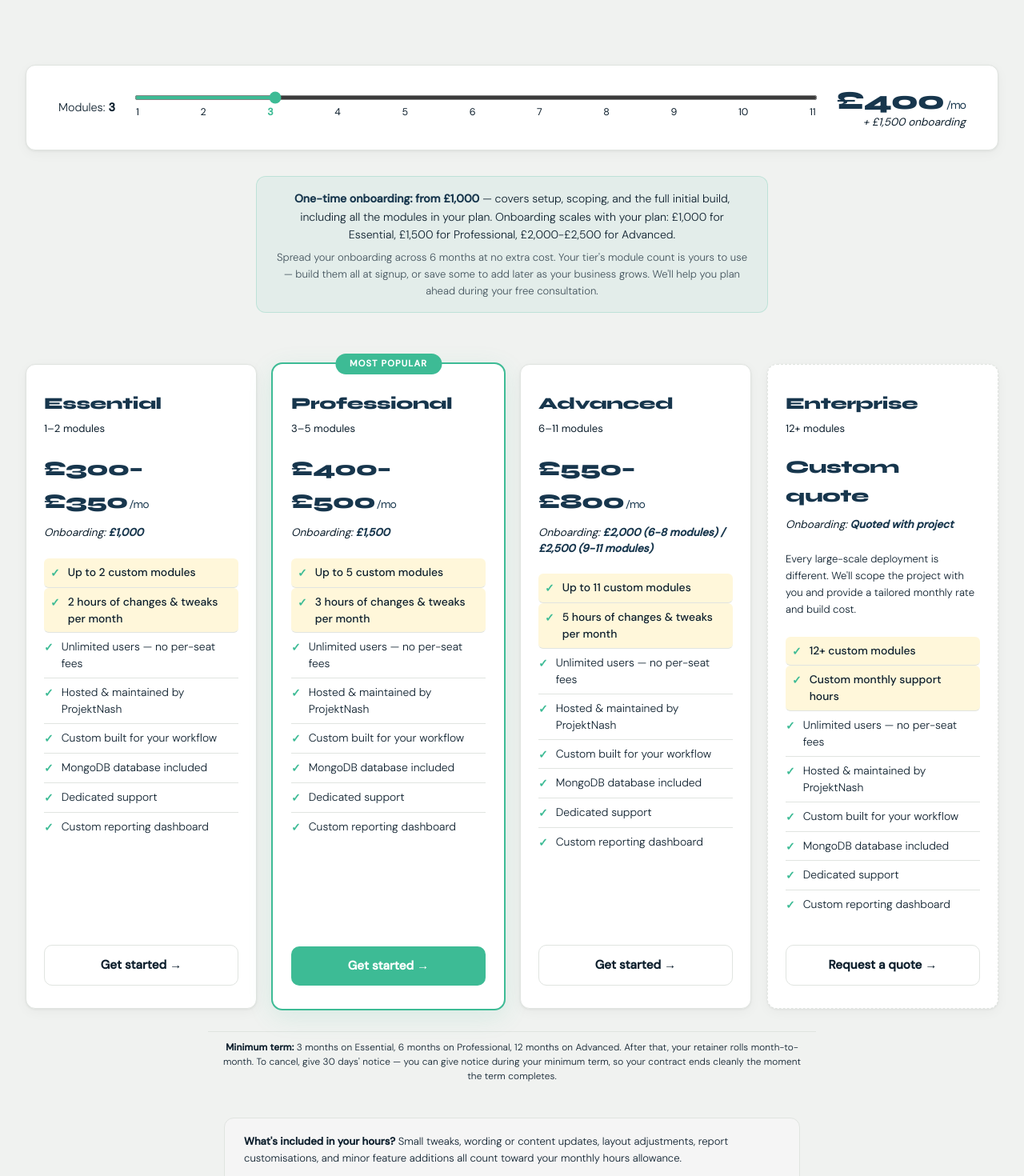
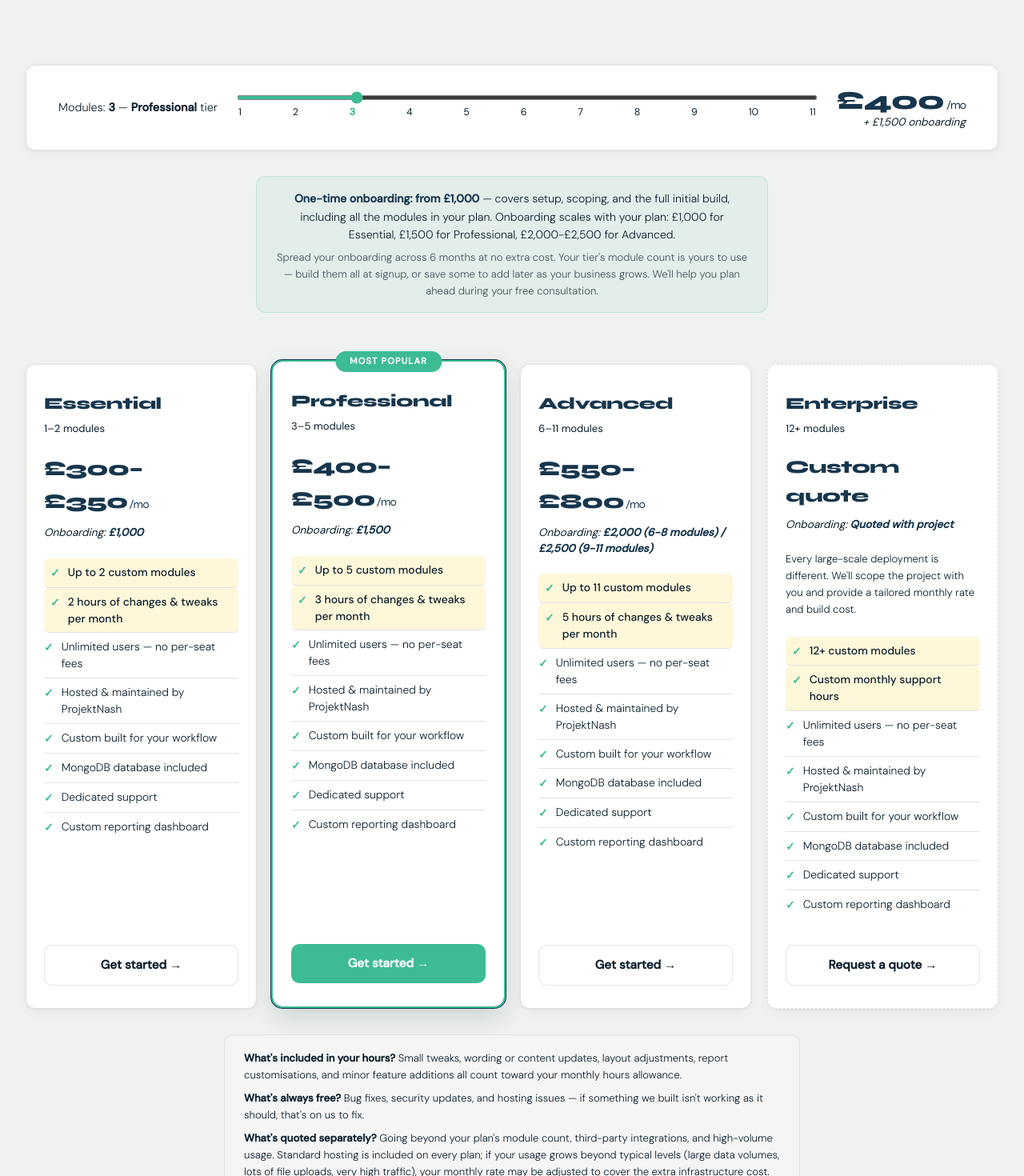
Before and after one commit to ProjektNash/Website, a React (Vite) app: page /pricing in a window 1280 px wide. Shown: the part 220-1690 px from the top of the page at 80% size. Built offline with nearby package versions, Linux system fonts and the light colour scheme.

Commit message:
Update: ...

```diff
--- a/src/components/Pricing.jsx
+++ b/src/components/Pricing.jsx
@@ -12,6 +12,7 @@ const onboardingFor = modules => {
   return null
 }
 const hoursLabel = n => `${n} ${n === 1 ? 'hour' : 'hours'} of changes & tweaks per month`
+const tierFor = modules => PLANS.find(p => !p.custom && modules >= p.minModules && modules <= p.maxModules)?.name
 
 const SHARED_FEATURES = [
   'Unlimited users — no per-seat fees',
@@ -77,7 +78,7 @@ export default function Pricing() {
 
         <div className={styles.sliderBox}>
           <div className={styles.sliderRow}>
-            <span className={styles.sliderLabel}>Modules: <strong>{modules}</strong></span>
+            <span className={styles.sliderLabel}>Modules: <strong>{modules}</strong> — <strong>{tierFor(modules)}</strong> tier</span>
             <div className={styles.sliderTrack}>
               <input
                 type="range"
@@ -111,7 +112,7 @@ export default function Pricing() {
           {PLANS.map(plan => (
             <div
               key={plan.name}
-              className={`${styles.planCard} ${plan.popular ? styles.planPopular : ''} ${plan.custom ? styles.planEnterprise : ''}`}
+              className={`${styles.planCard} ${plan.popular ? styles.planPopular : ''} ${plan.custom ? styles.planEnterprise : ''} ${tierFor(modules) === plan.name ? styles.planActive : ''}`}
             >
               {plan.popular && <div className={styles.popularBadge}>Most Popular</div>}
               <h3>{plan.name}</h3>
@@ -190,10 +191,6 @@ export default function Pricing() {
           ))}
         </div>
 
-        <div className={styles.termNote}>
-          <strong>Minimum term:</strong> 3 months on Essential, 6 months on Professional, 12 months on Advanced. After that, your retainer rolls month-to-month. To cancel, give 30 days' notice — you can give notice during your minimum term, so your contract ends cleanly the moment the term completes.
-        </div>
-
         <div className={styles.hoursNote}>
           <p><strong>What's included in your hours?</strong> Small tweaks, wording or content updates, layout adjustments, report customisations, and minor feature additions all count toward your monthly hours allowance.</p>
           <p><strong>What's always free?</strong> Bug fixes, security updates, and hosting issues — if something we built isn't working as it should, that's on us to fix.</p>
--- a/src/components/modules/Pricing.module.css
+++ b/src/components/modules/Pricing.module.css
@@ -374,6 +374,16 @@
   border-style: dashed;
 }
 
+.planActive {
+  transform: translateY(-3px);
+  box-shadow: 0 0 0 3px #17364D, 0 12px 32px rgba(23, 54, 77, 0.18);
+}
+
+.planActive:hover {
+  transform: translateY(-4px);
+  box-shadow: 0 0 0 3px #17364D, 0 16px 40px rgba(23, 54, 77, 0.24);
+}
+
 .planPriceCustom {
   font-family: var(--font-head);
   font-size: 1.4rem;
```
Also changed, not shown: .claude/settings.local.json.
